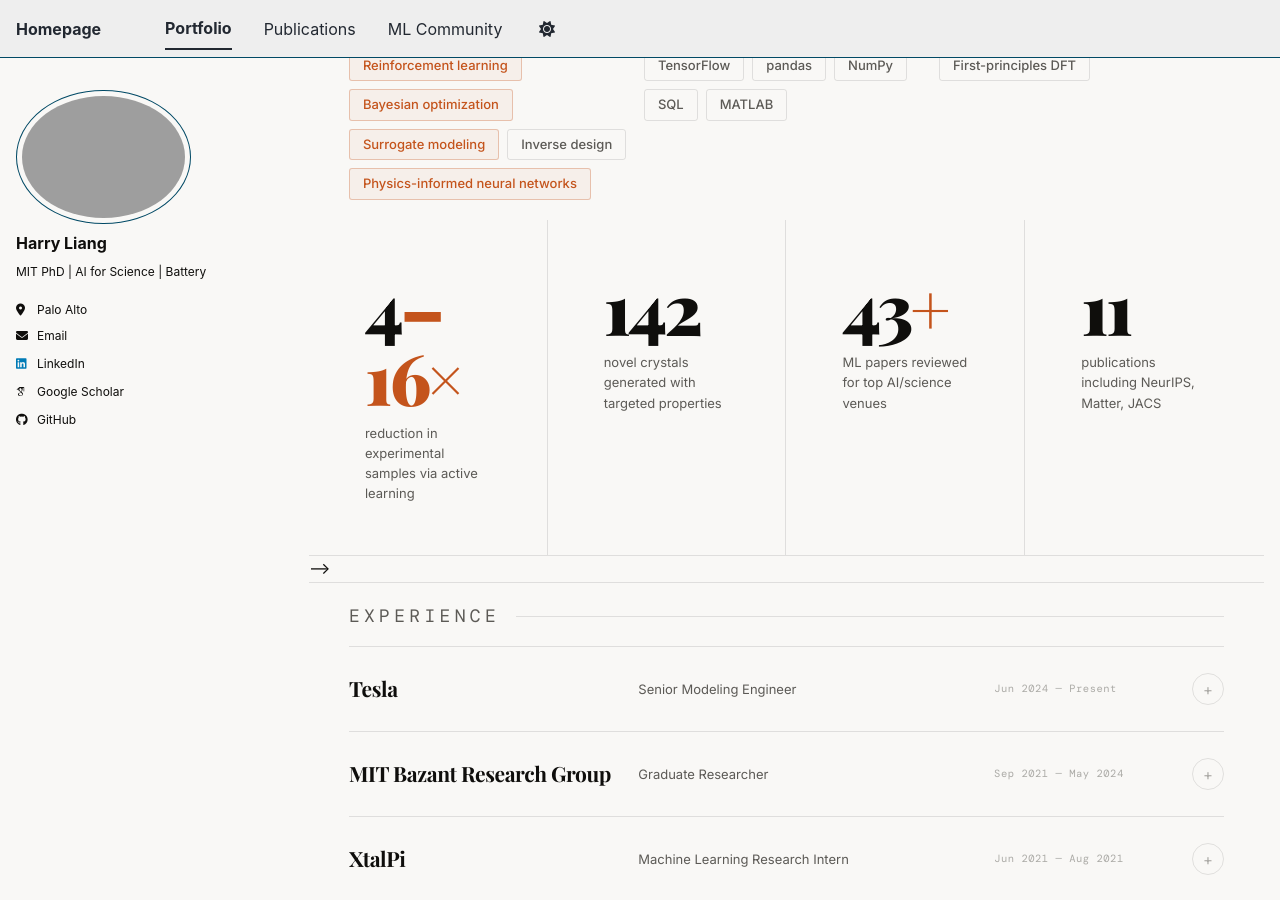
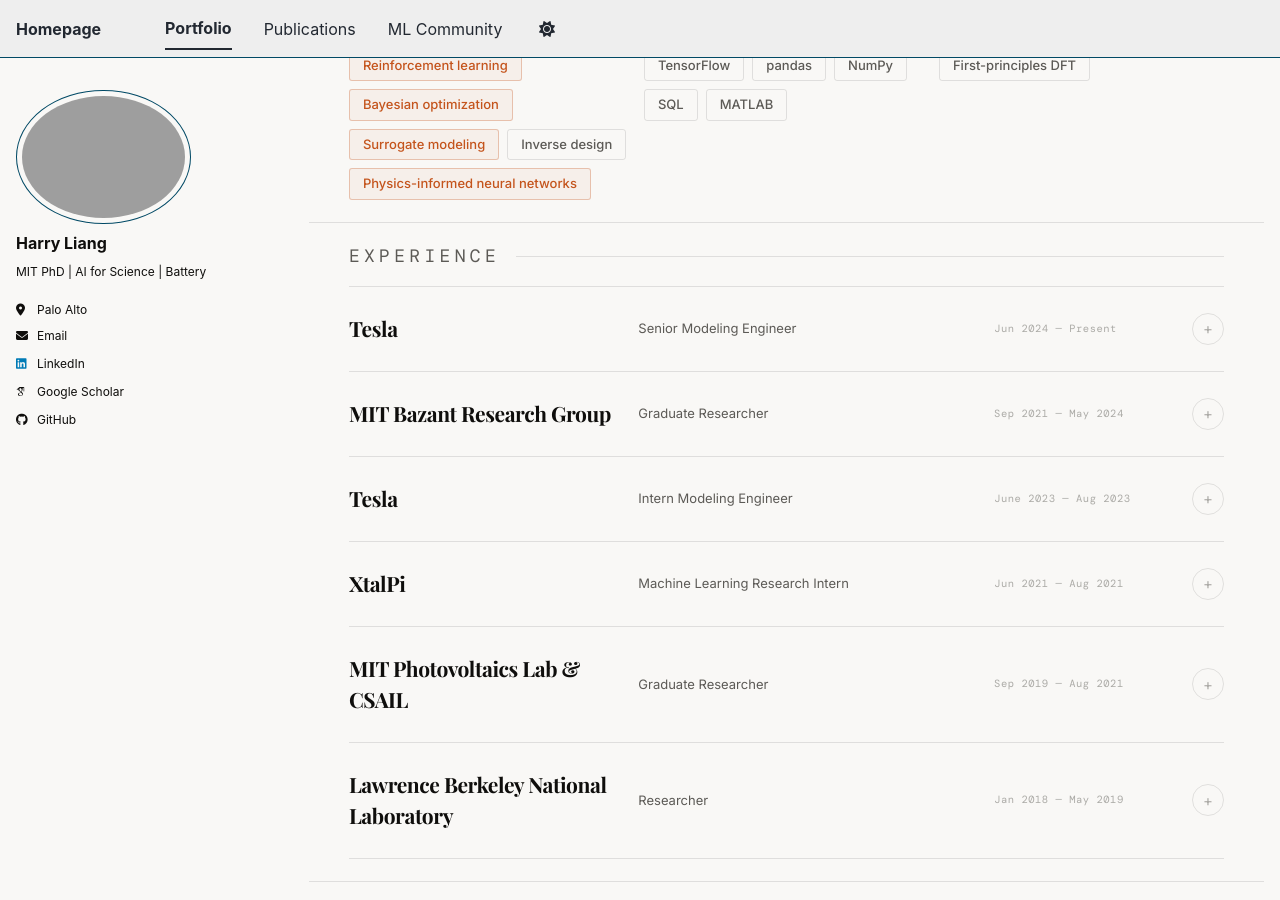
Before and after one commit to HarryQL/HarryQL.github.io, a Jekyll site: the page built from _portfolio/index.html, in a window 1280 px wide and 900 px high, scrolled down 971 px. Built offline with Jekyll 4.4.1, drawn with Linux system fonts in a browser that asks for light colours; some web fonts are replaced; a script bundle is joined from its source files by our own code; library files that are not in the unit come from our copies.

Commit message:
Update index.html

```diff
--- a/_portfolio/index.html
+++ b/_portfolio/index.html
@@ -370,26 +370,6 @@
       </div>
     </div>
 
-    <!-- <!-- NUMBERS STRIP -->
-    <div class="numbers-strip">
-
-      <div class="num-cell reveal">
-        <div class="num-n">4<em>–16×</em></div>
-        <div class="num-l">reduction in experimental samples via active learning</div>
-      </div>
-      <div class="num-cell reveal reveal-d1">
-        <div class="num-n">142<em></em></div>
-        <div class="num-l">novel crystals generated with targeted properties</div>
-      </div>
-      <div class="num-cell reveal reveal-d2">
-        <div class="num-n">43<em>+</em></div>
-        <div class="num-l">ML papers reviewed for top AI/science venues</div>
-      </div>
-      <div class="num-cell reveal reveal-d3">
-        <div class="num-n">11<em></em></div>
-        <div class="num-l">publications including NeurIPS, Matter, JACS</div>
-      </div>
-    </div> -->
 
     <!-- WORK -->
     <div class="section-divider">
@@ -440,6 +420,28 @@
                 <div class="work-metric-box">
                   <div class="work-metric-n"></div>
                   <div class="work-metric-l">Physics-based and data-driven modeling of multi-active materials electrode batteries</div>
+                </div>
+              </div>
+            </div>
+          </div>
+
+          <div class="work-item" onclick="toggleWork(this)">
+            <div class="work-header">
+              <div class="work-co">Tesla</div>
+              <div class="work-role">Intern Modeling Engineer</div>
+              <div class="work-dates">June 2023 — Aug 2023</div>
+              <div class="work-toggle">+</div>
+            </div>
+            <div class="work-body">
+              <div class="work-body-inner">
+                <ul class="work-bullets">
+              <li class="work-bullet">Developed 3D porous electrode (P2D) models to study the impact of manufacturing deviation on Li plating for Tesla in-house cells and support management decision making.</li>
+              <li class="work-bullet">Developed parallel unit-cell type P2D models that account for cylindrical cell non-uniformities (temperature, curvature, manufacturing deviation, etc.). Improved the speed to generate fast charge profiles for Tesla in-house cells, reduced from >24 hours to < 20 minutes.</li>
+              <li class="work-bullet"><strong>Proposed and validated new theoretical relations</strong> in the field of porous electrode modeling to break down direct current resistance (DCR) Li-ion batteries with multi-active material electrodes.</li>
+                </ul>
+                <div class="work-metric-box">
+                  <div class="work-metric-n"></div>
+                  <div class="work-metric-l">Physics-based battery modeling to support engineering decisions.</div>
                 </div>
               </div>
             </div>
```
